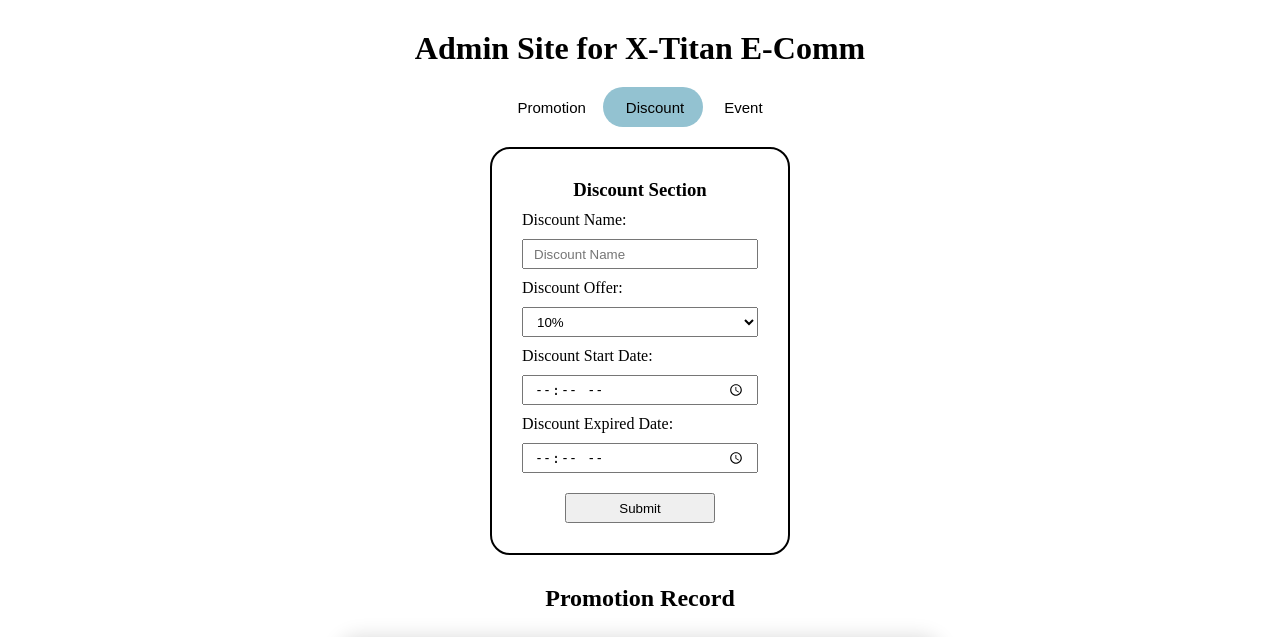
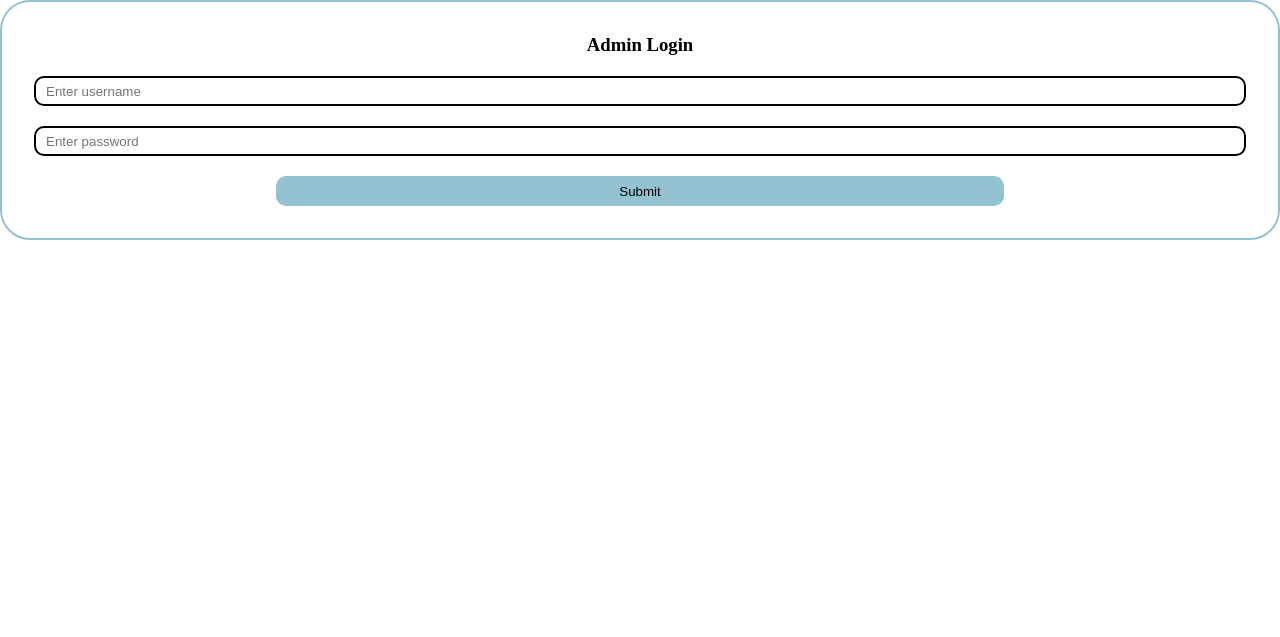
Before and after one commit to Ken-Liau/WebProgrammingAssignment, a PHP site: page /admin/index.php in a window 1280 px wide. Shown: the top 637 px of the page. After the commit the page ends 240 px from the top, so only its background shows below. Run offline with PHP 8.4, Linux system fonts and the light colour scheme; data that the repository does not hold is empty.

Commit message:
update login admin function

```diff
--- a/admin/index.php
+++ b/admin/index.php
@@ -6,10 +6,19 @@
     <meta name="viewport" content="width=device-width, initial-scale=1.0">
     <title>Document</title>
     <link rel="stylesheet" href="../css/admin.css">
+    <link rel="stylesheet" href="../css/login.css">
     <link rel="stylesheet" href="https://use.fontawesome.com/releases/v5.15.3/css/all.css"
     integrity="sha384-SZXxX4whJ79/gErwcOYf+zWLeJdY/qpuqC4cAa9rOGUstPomtqpuNWT9wdPEn2fk" crossorigin="anonymous">
 </head>
 <body>
+    <form class="login-container" id="login_form">
+        <h3>Admin Login</h3>
+        <div id="error_login">Incorrect Username</div>
+        <input type="text" id="username" placeholder="Enter username">
+        <input type="password" id="password" placeholder="Enter password">
+        <button type="button" id="submit">Submit</button>
+    </form>
+    <div class="admin-container" id="admin_con">
         <h1>Admin Site for X-Titan E-Comm</h1>
         <div class="button-container">
             <div id="toggle"></div>
@@ -168,6 +177,8 @@
                 </tbody>
             </table>
         </div>
+    </div>
     <script src="../js/admin.js"></script>
+    <script src="../js/login.js"></script>
 </body>
 </html>
--- a/css/about.css
+++ b/css/about.css
@@ -27,11 +27,12 @@
 }@media (max-width: 700px){
     .about{
         background-image: url('../img/grey.jpg');
+        padding-top: 50px;
     }
     .about h1{
         font-size: 65px;
     }
     .about p{
-        font-size: 20px;
+        font-size: 15px;
     }
 }
--- a/css/admin.css
+++ b/css/admin.css
@@ -2,12 +2,6 @@
     box-sizing: border-box;
     margin: 0;
     padding: 0;
-}
-body{
-    display: flex;
-    flex-direction: column;
-    align-items: center;
-    padding: 30px 50px;
 }
 .button-container{
     position: relative;
@@ -37,6 +31,8 @@ body{
     cursor: pointer;
 }
 .form-container{
+    margin-left: auto;
+    margin-right: auto;
     width: auto;
     height: auto;
     display: flex;
--- /dev/null
+++ b/css/login.css
@@ -0,0 +1,51 @@
+.login-container{
+    border: 2px solid #93C2D1;
+    display: flex;
+    flex-direction: column;
+    padding: 2rem;
+    border-radius: 30px;
+    width: auto;
+    height: auto;
+    justify-content: center;
+    align-items:center;
+}
+.admin-container{
+    display: none;
+    flex-direction: column;
+    align-items: center;
+    justify-items: center;
+    justify-content: center;
+    padding: 30px 50px;
+}
+.login-container div{
+    width: 80%;
+    height: 30px;
+    display: none;
+    justify-content: center;
+    align-items: center;
+    background-color: red;
+    border-radius: 10px;
+    margin-top: 20px;
+}
+.login-container input{
+    width: 100%;
+    height: 30px;
+    border-radius: 10px;
+    outline: none;
+    margin-top: 20px;
+    padding: 0 10px;
+    border: 2px solid black;
+}
+.login-container input:focus{
+    outline: none;
+}
+.login-container button{
+    width: 60%;
+    height: 30px;
+    border-radius: 10px;
+    background-color: #93C2D1;
+    outline: none;
+    border: none;
+    margin-top: 20px;
+    cursor: pointer;
+}
--- /dev/null
+++ b/js/login.js
@@ -0,0 +1,35 @@
+var login = document.getElementById("login_form");
+var admin = document.getElementById('admin_con');
+var error = document.getElementById("error_login")
+
+document.getElementById('submit').addEventListener('click', function(){
+    var username = getData("username");
+    var password = getData("password");
+
+    if(username === "admin" && password == "admin"){
+        login.style.display = "none";
+        admin.style.display = "flex";
+    }else{
+        console.log(username);
+        if(username != "admin"){
+            showError("Incorrect Username");
+            setTimeout(function(){
+                error.style.display = "none";
+                login.reset();
+            }, 3000);
+        }else if(password != "admin"){
+            showError("Incorrect Password");
+            setTimeout(function(){
+                error.style.display = "none";
+                login.reset();
+            }, 3000);
+        }
+    }
+})
+function showError(word){
+    error.innerHTML = word;
+    error.style.display = "flex";
+}
+function getData(id){
+    return document.getElementById(id).value;
+}
```
Lines whose indentation alone changed are shown as unchanged.
